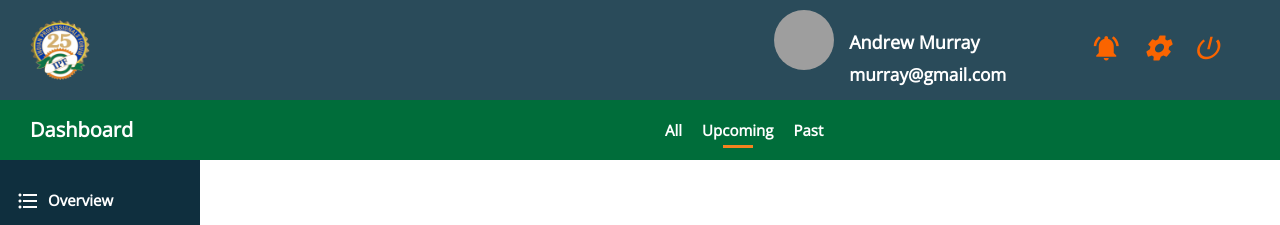
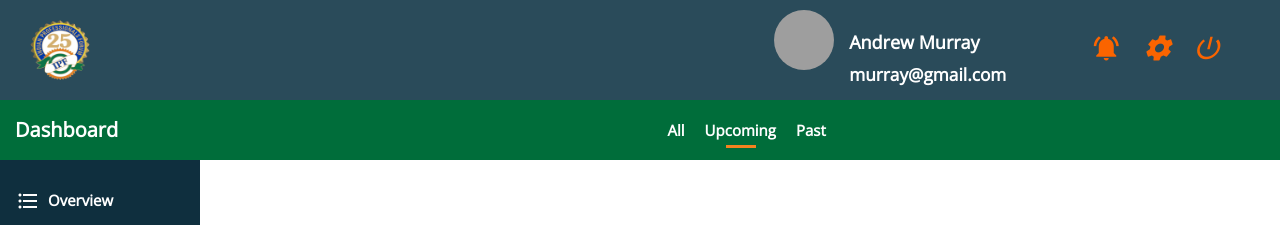
Before and after one commit to omoniyi22/IPF, a React (Create React App) app: page /events in a window 1280 px wide. Shown: the top 225 px of the page. Built offline with nearby package versions, Linux system fonts and the light colour scheme; sample sign-in values are in the browser's storage; grey boxes are pictures that could not be loaded; a web font is replaced by a local one.

Commit message:
fix css issue

```diff
--- a/src/App.css
+++ b/src/App.css
@@ -402,6 +402,11 @@ color: rgba(0, 0, 0, 0.63);
   font-size: 11px;
 }
 
+.header-secondary .container-fluid{
+  padding-left: 0 !important;
+  padding-right: 0 !important;
+}
+
 /* .member-type-header:hover:before{
   content: "";
     position: absolute;
```
